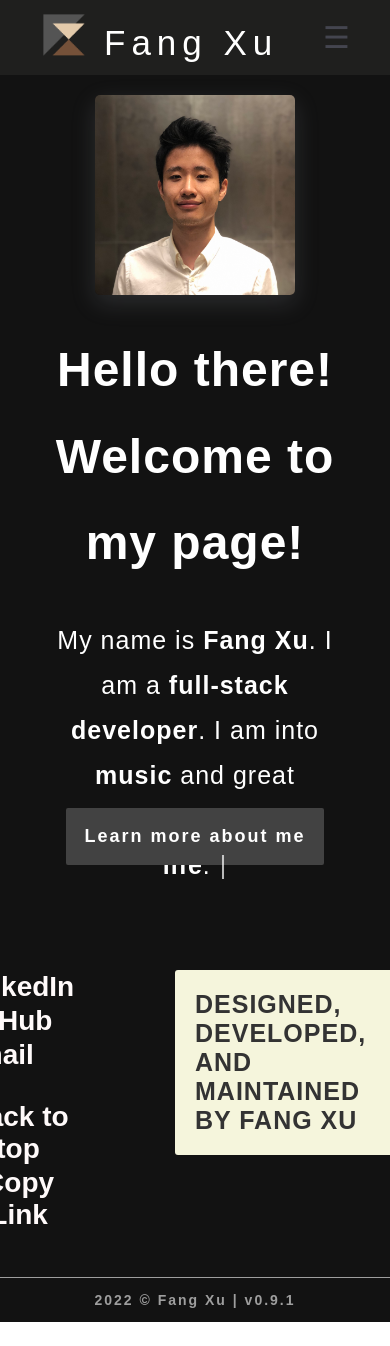
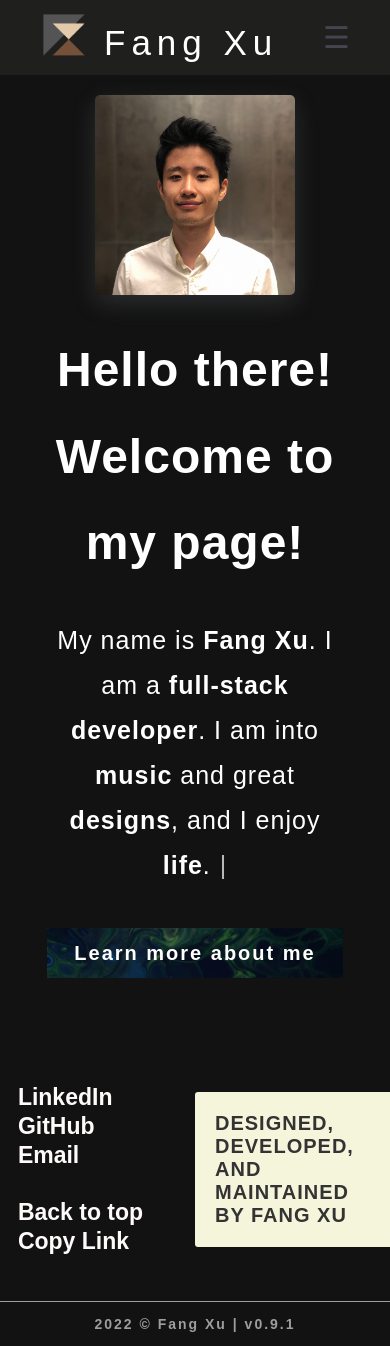
Before and after one commit to tjxufang/tjxufang.github.io, a React (Create React App) app: page / in a window 390 px wide. Before the commit the page ends 1322 px from the top, so only its background shows below. Built offline with nearby package versions, Linux system fonts and the light colour scheme; a web font is replaced by a local one.

Commit message:
homepage responsive done; button bg img added

```diff
--- a/src/Components/Buttons/MainButton/index.js
+++ b/src/Components/Buttons/MainButton/index.js
@@ -4,6 +4,9 @@ import './index.scss'
 const MainButton = ({children, disabled, disabledText}) => {
     return (
         <button className="main-button" disabled={disabled}>
+            <div className="bg-img">
+                <img src="assets/btn-bg.png" alt="button-background"/>
+            </div>
             {disabled ? disabledText : children}
         </button>
     );
--- a/src/Components/Buttons/MainButton/index.scss
+++ b/src/Components/Buttons/MainButton/index.scss
@@ -1,19 +1,41 @@
 .main-button {
-  background-color: #424242;
+  background-color: transparent;
   border: none;
   border-radius: 2px;
   color: white;
-  padding: 18px;
-  font-size: 18px;
+  font-size: 20px;
   font-weight: 700;
   letter-spacing: 2px;
   cursor: pointer;
   font-family: inherit;
   transition: all 200ms linear;
+  position: relative;
+  min-height: 50px;
+  width: 100%;
+  .bg-img{
+    position: absolute;
+    width: 100%;
+    top: 0;
+    left: 0;
+    z-index: -1;
+    height: 100%;
+    img{
+      opacity: 0.8;
+      object-fit: cover;
+      width: 100%;
+      height: 100%;
+    }
+  }
 }
 
 .main-button:hover {
-  box-shadow: rgba(149, 157, 165, 0.2) 0px 8px 24px;
+  box-shadow: rgba(149, 157, 165, 0.2) 1px 8px 24px;
+  transform: scale(1.005);
+  .bg-img{
+    img{
+      opacity: 0.88;
+    }
+  }
 }
 
 .main-button:disabled {
@@ -24,5 +46,11 @@
 }
 
 .main-button:active {
-  transform: scale(1.03);
+  transform: scale(1.5);
+  transition: all 50ms linear;
+  .bg-img{
+    img{
+      opacity: 1;
+    }
+  }
 }
--- a/src/Components/Buttons/RedirectButton/index.scss
+++ b/src/Components/Buttons/RedirectButton/index.scss
@@ -29,3 +29,9 @@
 .redirect-button:active {
   transform: scale(1.03);
 }
+
+@media only screen and (max-width: 600px) {
+  .redirect-button{
+    font-size: 23px;
+  }
+}
--- a/src/Components/IntroTypewriter/index.scss
+++ b/src/Components/IntroTypewriter/index.scss
@@ -1,4 +1,4 @@
 .intro-typewriter {
   font-size: 25px;
-  height: 150px;
+  min-height: 150px;
 }
--- a/src/Components/Layout/Footer.scss
+++ b/src/Components/Layout/Footer.scss
@@ -7,12 +7,11 @@
     height: 100%;
     .footer-content{
       width: 100%;
-      //width: 1200px;
       margin: auto;
       height: 100%;
       padding: 45px 0;
       .footer-left{
-        width: 30%;
+        width: 40%;
         align-items: flex-end;
         .footer-link-container{
         }
@@ -49,42 +48,20 @@
   }
 }
 
-@media only screen and (max-width: 1050px) {
+@media only screen and (max-width: 800px) {
   .footer-container{
     .footer{
       .footer-content{
-        //flex-direction: column;
-        //padding: 35px 25px;
         .footer-left{
-          //width: 70%;
-          //.footer-logo{
-          //  width: 100%;
-          //  img{
-          //    width: 60%;
-          //  }
-          //}
+          width: 50%;
+          align-items: center;
         }
         .footer-right{
-          //width: 100%;
-          //.footer-nav{
-          //  .heading{
-          //    margin-top: 10px;
-          //  }
-          //}
-        }
-      }
-      .footer-bottom{
-        .footer-bottom-content{
-          //font-size: 10px;
-          //padding: 0 15px;
+          .banner{
+            font-size: 20px;
+          }
         }
       }
     }
   }
 }
-
-@media only screen and (max-width: 600px) {
-  .footer-right{
-    flex-direction: column;
-  }
-}
--- a/src/Components/Layout/Header.scss
+++ b/src/Components/Layout/Header.scss
@@ -61,8 +61,6 @@
         height: 100%;
       }
     }
-    .footer{
-    }
     a{
       height: 100%;
       letter-spacing: 5px;
@@ -95,9 +93,6 @@
   a:hover{
     opacity: 0.8;
   }
-  .sys{
-    display: none;
-  }
 }
 
 @media only screen and (max-width: 1200px) { // for navigation items
@@ -112,9 +107,6 @@
   .navigation-container{
     display: none;
   }
-  .sys-btn{
-    display: none;
-  }
   .header-container{
     .header{
       .side-nav-icon {
--- a/src/Views/Homepage.scss
+++ b/src/Views/Homepage.scss
@@ -9,14 +9,13 @@
       width: 700px;
       height: 700px;
       opacity: 0.3;
-      //border: 15px solid #8e8d8a;
       border-radius: 50%;
       z-index: 1;
       background-image: linear-gradient(120deg, #a6c0fe 0%, #f68084 100%);
       box-shadow: rgba(240, 46, 170, 0.4) 5px 5px, rgba(240, 46, 170, 0.3) 10px 10px, rgba(240, 46, 170, 0.2) 15px 15px, rgba(240, 46, 170, 0.1) 20px 20px, rgba(240, 46, 170, 0.05) 25px 25px;
     }
     .intro-avatar{
-      width: 50%;
+      width: 40%;
       z-index: 10;
       img{
         width: 300px;
@@ -28,7 +27,7 @@
     .intro-text{
       margin: auto;
       line-height: 1.8;
-      width: 50%;
+      width: 60%;
       z-index: 10;
     }
   }
--- a/src/index.css
+++ b/src/index.css
@@ -6,7 +6,6 @@ body {
   letter-spacing: 1px;
   font-weight: 500;
   font-size: 24px;
-  font-stretch: expanded;
   /*font-family: -apple-system, BlinkMacSystemFont, 'Segoe Buttons', 'Roboto', 'Oxygen',*/
   /*  'Ubuntu', 'Cantarell', 'Fira Sans', 'Droid Sans', 'Helvetica Neue',*/
   /*  sans-serif;*/
```
Also changed, not shown: public/assets/btn-bg.png (added).
